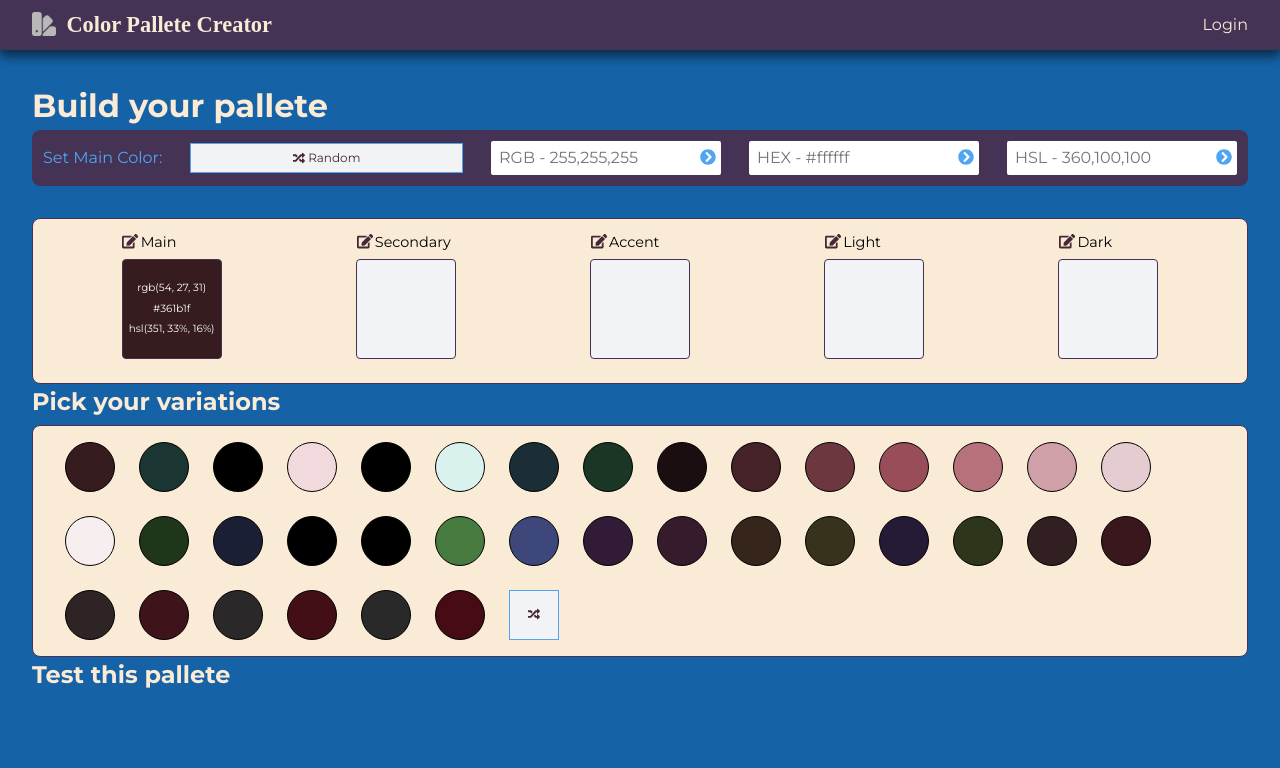
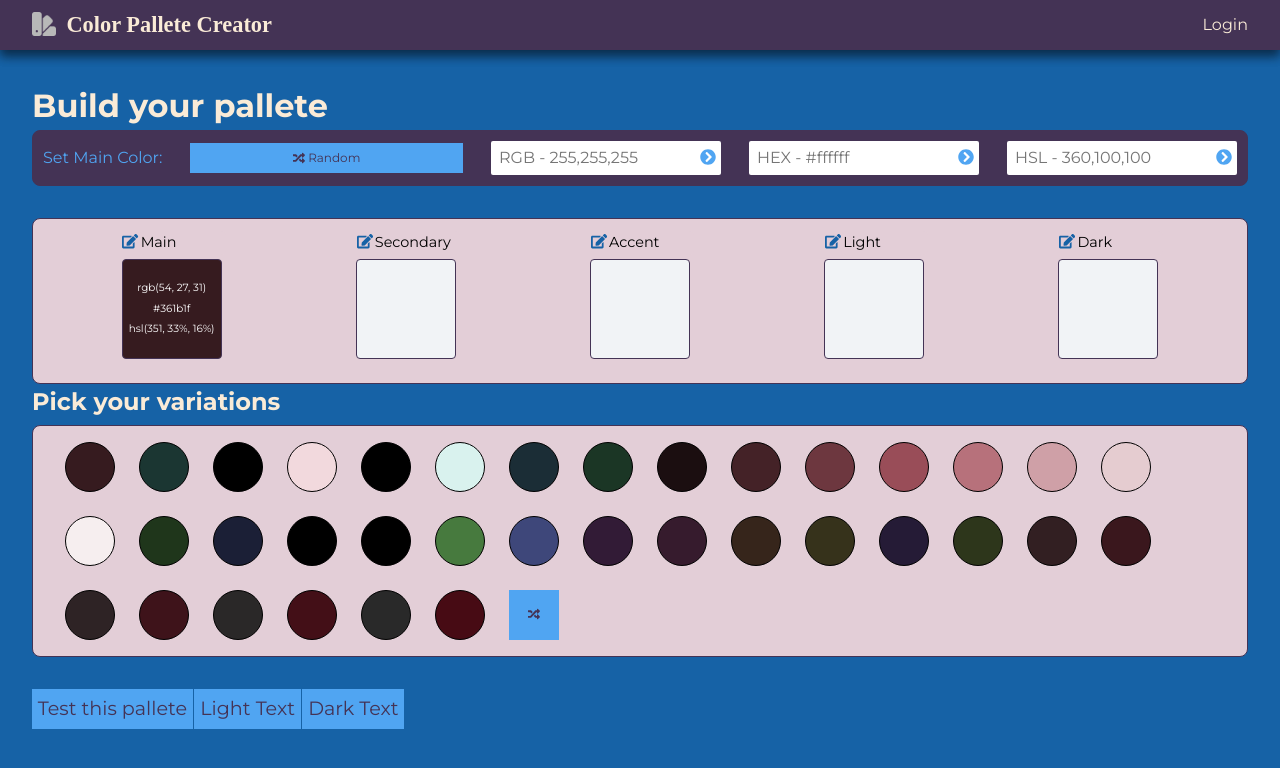
Before and after one commit to rogerio-romao/pallete-creator, a Vue app: page / in a window 1280 px wide. Both pictures are taken after a click on the button "Random". Shown: the top 768 px of the page. Built offline with nearby package versions, Linux system fonts and the light colour scheme; a web font is replaced by a local one.

Commit message:
refined testing of color schemes

```diff
--- a/src/App.vue
+++ b/src/App.vue
@@ -9,7 +9,13 @@
     <colors-pane></colors-pane>
     <h2 v-if="uniqueColors.size" class="heading2">Pick your variations</h2>
     <mini-slots v-if="uniqueColors.size"></mini-slots>
-    <h2 class="heading2" @click="setCssVars">Test this pallete</h2>
+    <div class="test-buttons">
+      <button class="generate-color" @click="setCssVars">
+        Test this pallete
+      </button>
+      <button class="generate-color" @click="setLightText">Light Text</button>
+      <button class="generate-color" @click="setDarkText">Dark Text</button>
+    </div>
   </main>
 </template>
 
@@ -33,7 +39,7 @@ const setCssVars = () => {
 
   document.documentElement.style.setProperty("--clr-main", main.value);
   document.documentElement.style.setProperty(
-    "--text-light",
+    "--clr-complementary",
     complementary.value
   );
   document.documentElement.style.setProperty("--clr-light", light.value);
@@ -43,6 +49,14 @@ const setCssVars = () => {
     accentLight.value
   );
 };
+
+const setLightText = () => {
+  document.documentElement.style.setProperty("--text-color", "#faebd7");
+};
+
+const setDarkText = () => {
+  document.documentElement.style.setProperty("--text-color", "#0f131a");
+};
 </script>
 
 
--- a/src/style/app.css
+++ b/src/style/app.css
@@ -84,11 +84,11 @@ select {
 /* Custom Properties  */
 :root {
   --clr-main: #435;
-  --clr-complementary: #462835;
+  --clr-complementary: #e3ced7;
   --clr-light: #f1f3f6;
   --clr-accent: #1662a6;
   --clr-accent-light: #50a5f2;
-  --text-light: #faebd7;
+  --text-color: #faebd7;
   --slot-size: 100px;
   --mini-slot-size: 50px;
 }
@@ -119,7 +119,7 @@ nav {
   align-items: center;
   padding: 0 2rem;
   background-color: var(--clr-main);
-  color: var(--text-light);
+  color: var(--text-color);
   box-shadow: 0 6px 10px rgba(0, 0, 0, 0.33);
 }
 
@@ -146,12 +146,12 @@ main {
 }
 
 section {
-  background: var(--text-light);
+  background: var(--clr-complementary);
 }
 
 h1,
 h2 {
-  color: var(--text-light);
+  color: var(--text-color);
 }
 
 .pallete-pane {
@@ -216,8 +216,8 @@ h2 {
 .generate-color {
   font-size: 0.75rem;
   cursor: pointer;
-  background-color: var(--clr-light);
-  color: var(--clr-complementary);
+  background-color: var(--clr-accent-light);
+  color: var(--clr-main);
   border: 1px solid var(--clr-accent-light);
   flex: 1;
   padding: 0.3rem;
@@ -239,13 +239,13 @@ button[disabled] {
 }
 
 .label {
-  color: var(--clr-complementary);
+  color: var(--clr-accent);
   font-size: 0.9rem;
   padding: 4px;
 }
 
 .label input {
-  background: var(--text-light);
+  background: var(--clr-complementary);
   max-width: 44%;
   border: 0;
   border-radius: 5px;
@@ -302,3 +302,12 @@ button[disabled] {
   cursor: pointer;
   color: var(--clr-accent-light);
 }
+
+.test-buttons {
+  margin-top: 2rem;
+}
+
+.test-buttons button {
+  font-size: 1.2rem;
+  margin-right: 0.1rem;
+}
```
